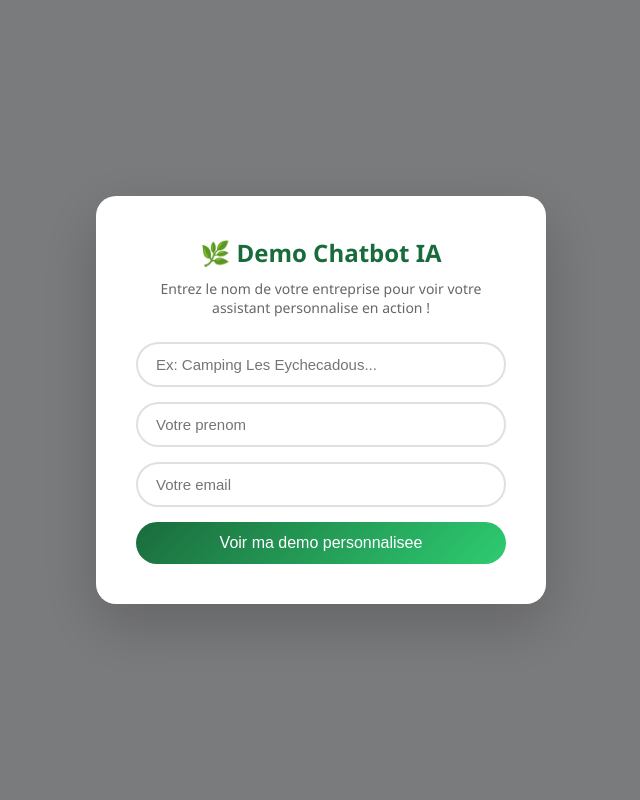
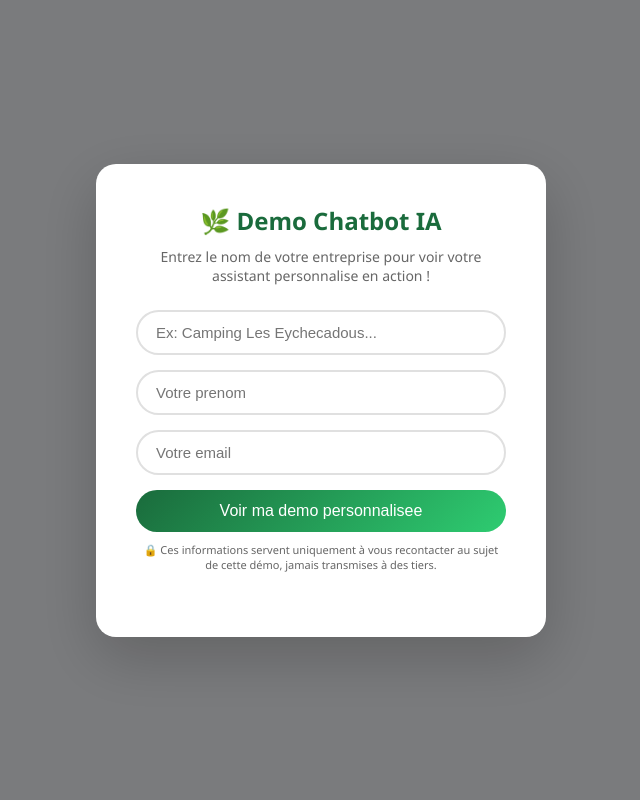
Before and after one commit to marcdassens09-bot/demo-chatbot-ia, a Flask app: page / in a window 1280 px wide. Shown: the whole page, without its empty margins (319-959 px from the left). Run offline with Flask 3, Linux system fonts and the light colour scheme.

Commit message:
fix: ajoute une mention de confidentialite sur le formulaire de demo
Le formulaire /prospect collecte nom/email/entreprise et les envoie par
email a marc-paul sans qu'aucune mention n'informe le visiteur de cet usage.

```diff
--- a/templates/index.html
+++ b/templates/index.html
@@ -84,6 +84,7 @@
             <input type="text" id="nom-contact" placeholder="Votre prenom" />
             <input type="email" id="email-contact" placeholder="Votre email" />
             <button onclick="demarrerDemo()">Voir ma demo personnalisee</button>
+            <p style="font-size:11px;color:#666;text-align:center;margin-top:10px;">🔒 Ces informations servent uniquement à vous recontacter au sujet de cette démo, jamais transmises à des tiers.</p>
         </div>
     </div>
 
```
